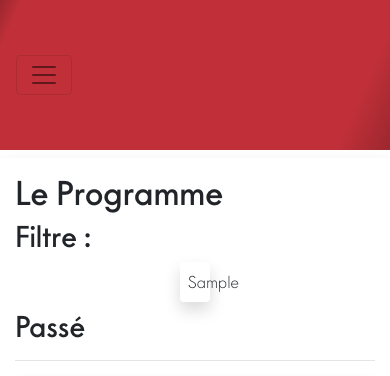
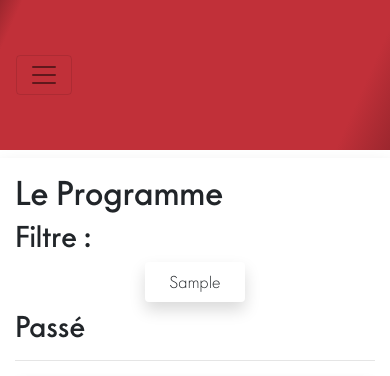
Before and after one commit to tet0fyl/Domaine, a PHP site: page /evenement in a window 390 px wide. Shown: the top 376 px of the page. Run offline with PHP 8.4, Linux system fonts and the light colour scheme; tables that the repository leaves empty hold one stand-in row (values such as "Sample post").

Commit message:
correction responsive evenement filtre

```diff
--- a/views/evenement.php
+++ b/views/evenement.php
@@ -10,7 +10,7 @@ if(isset($_SESSION['admin']) && $_SESSION['admin']) { ?>
 ?>
 
 <h3 class="mt-2">Filtre :</h3>
-<div class="d-flex flex-wrap justify-content-around">
+<div class="d-flex flex-wrap justify-content-around align-content-between">
 <?php
     foreach($data["arrGenre"] as $arrDetailGenre){
         $objGenre = new Genre;
--- a/views/objects/own_page/genre_object.php
+++ b/views/objects/own_page/genre_object.php
@@ -1,3 +1,3 @@
-<a class="col-1 text-center shadow rounded p-2 genre <?php echo($objGenre->getSelected())?'genreSelected':' ';?>" href="<?php echo(!$objGenre->getSelected())?"evenement-genre-". $objGenre->getId():"evenement";?>">
+<a style="width: 100px" class="text-center shadow rounded p-2 genre <?php echo($objGenre->getSelected())?'genreSelected':' ';?>" href="<?php echo(!$objGenre->getSelected())?"evenement-genre-". $objGenre->getId():"evenement";?>">
     <?php echo $objGenre->getLibelle(); ?>
 </a>
```
